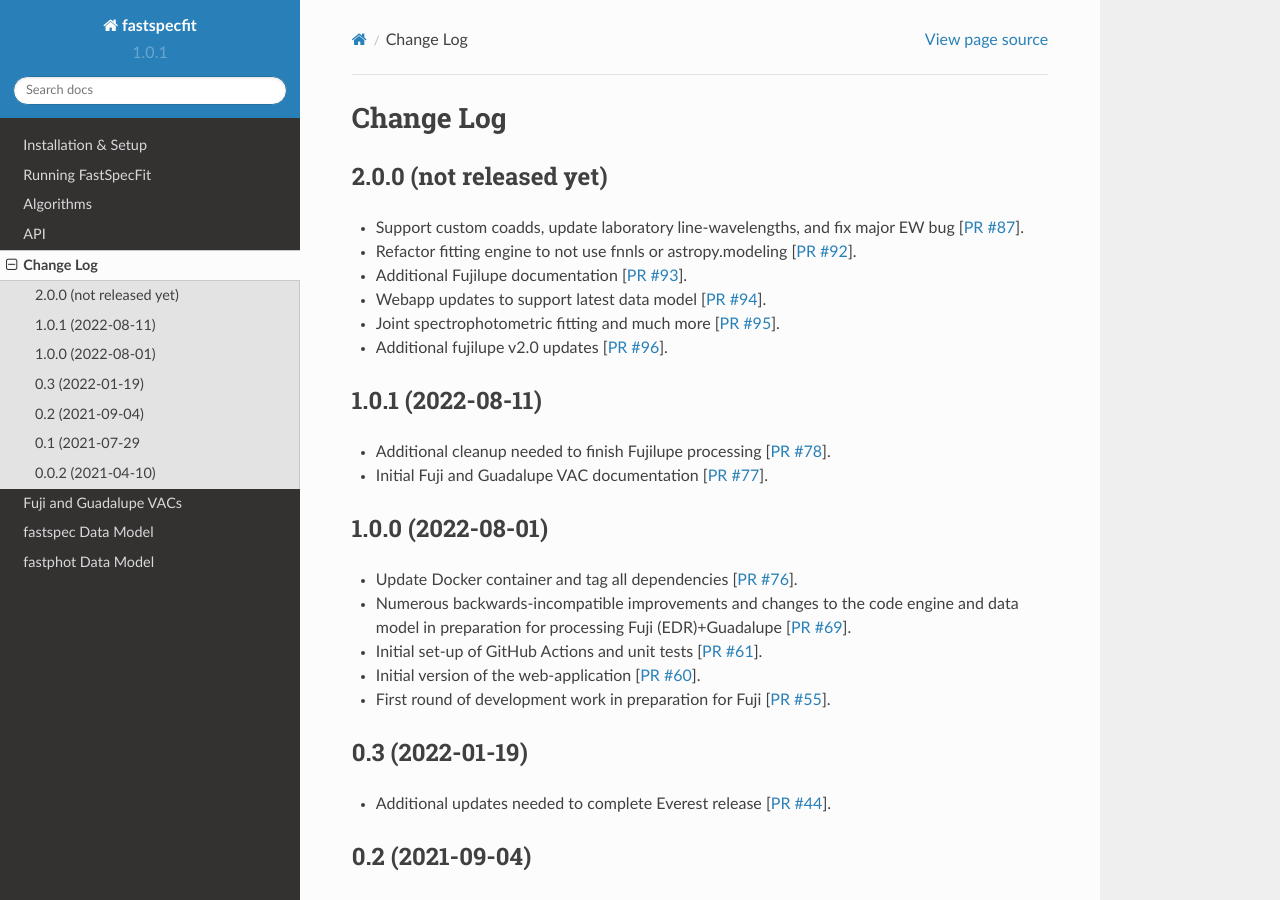
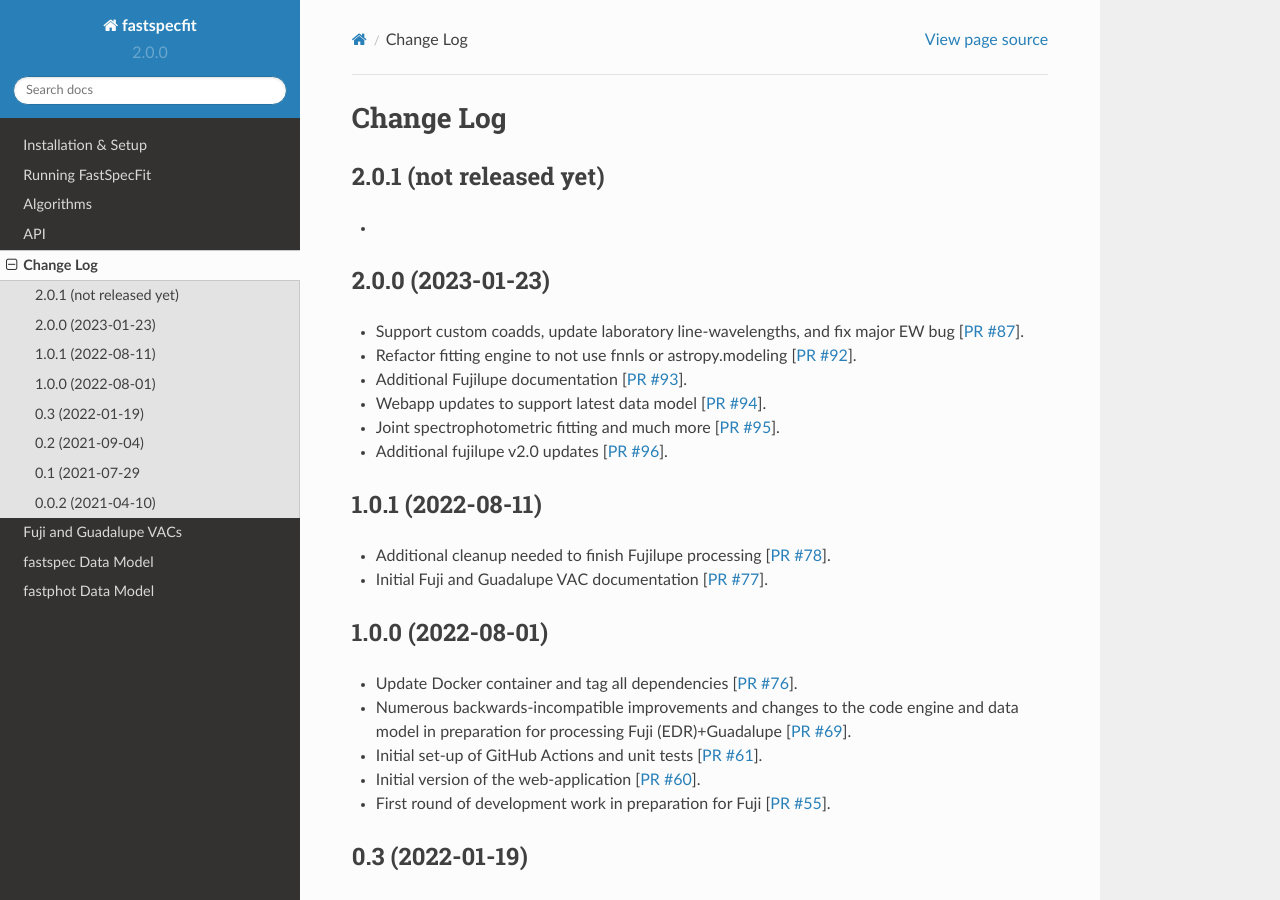
Before and after one commit to desihub/fastspecfit, a Sphinx documentation site: the page built from doc/changes.rst, in a window 1280 px wide and 900 px high. Built offline with Sphinx 7.4.7 and the Read the Docs theme 2.0.0, drawn with Linux system fonts in a browser that asks for light colours.

Commit message:
update release notes and version for fastspecfit/2.0.0

```diff
--- a/doc/changes.rst
+++ b/doc/changes.rst
@@ -2,8 +2,13 @@
 Change Log
 ==========
 
-2.0.0 (not released yet)
+2.0.1 (not released yet)
 ------------------------
+
+*
+
+2.0.0 (2023-01-23)
+------------------
 
 * Support custom coadds, update laboratory line-wavelengths, and fix major EW
   bug [`PR #87`_].
--- a/py/fastspecfit/_version.py
+++ b/py/fastspecfit/_version.py
@@ -1 +1 @@
-__version__ = '1.0.1'
+__version__ = '2.0.0'
```
Also changed, not shown: 1 other file.
